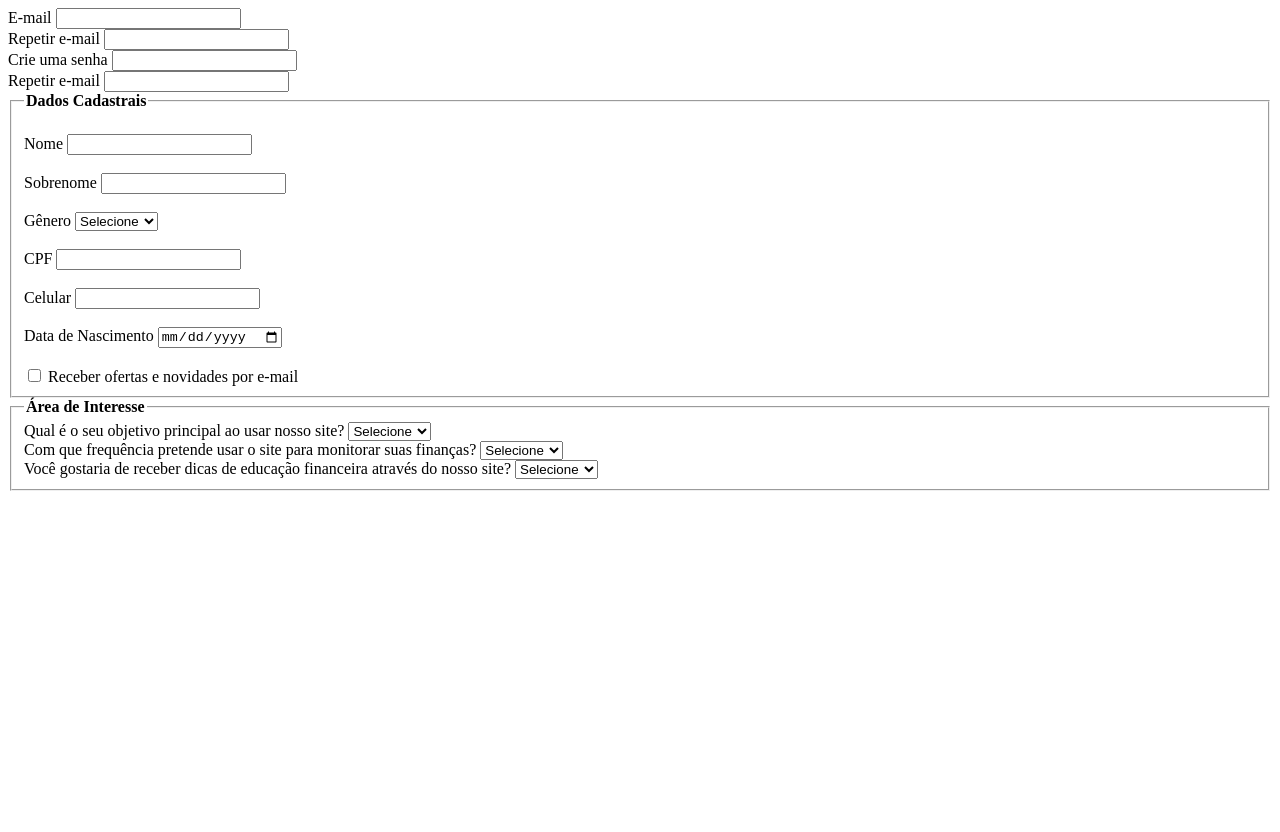
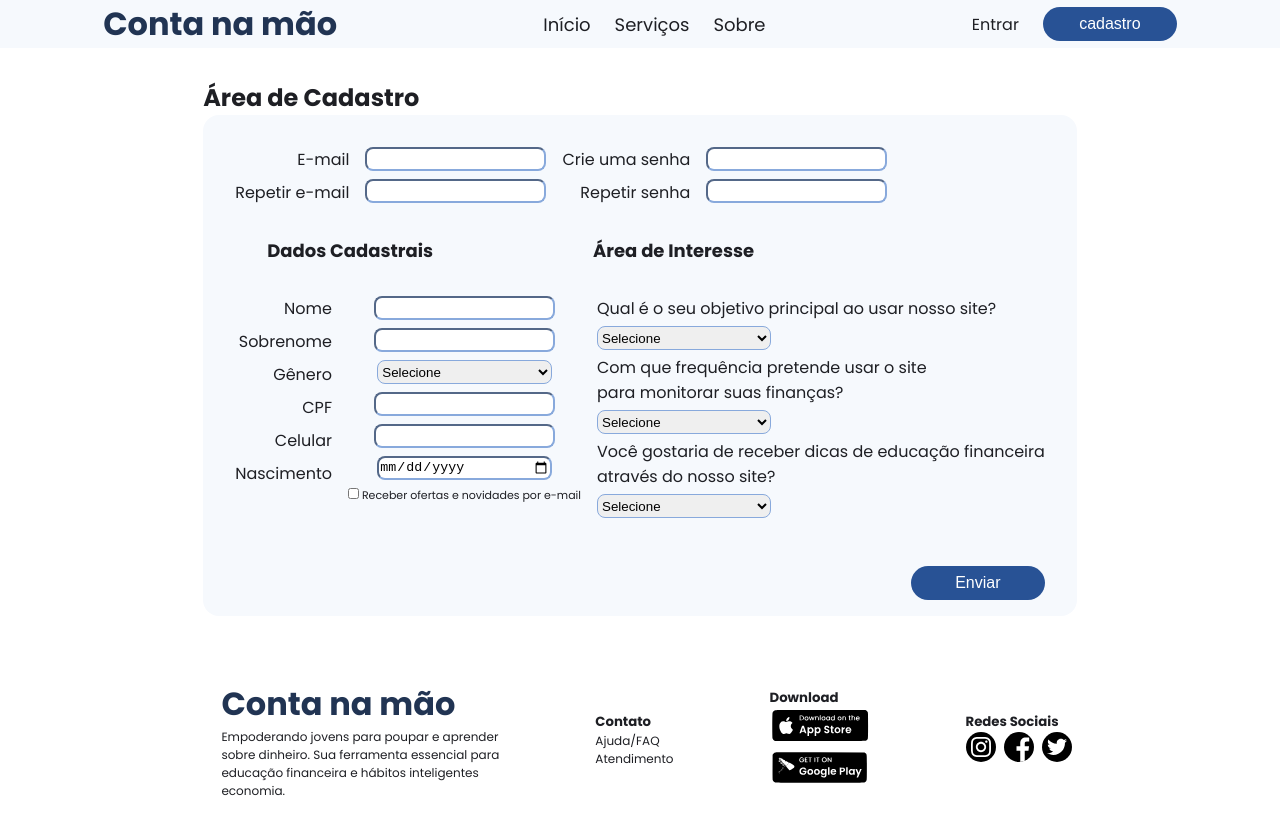
Before and after one commit to ICEI-PUC-Minas-PMV-ADS/pmv-ads-2024-1-e1-proj-web-t09-conta-na-mao, a plain HTML site: page codigo-fonte/cadastro/cadastro.html in a window 1280 px wide. Before the commit the page ends 800 px from the top, so only its background shows below. Drawn offline with Linux system fonts and the light colour scheme.

Commit message:
Subindo a estilização da página de cadastro

```diff
--- a/codigo-fonte/cadastro/cadastro.css
+++ b/codigo-fonte/cadastro/cadastro.css
@@ -0,0 +1,191 @@
+@import url('https://fonts.googleapis.com/css2?family=Poppins:ital,wght@0,100;0,200;0,300;0,400;0,500;0,600;0,700;0,800;0,900;1,100;1,200;1,300;1,400;1,500;1,600;1,700;1,800;1,900&display=swap');
+
+*{
+    margin: 0;
+    padding: 0;
+    box-sizing: border-box;
+}
+body{
+    display: flex;
+    flex-direction: column;
+    justify-content: space-between;
+    align-items: center;
+}
+a{
+    text-decoration: none;
+}
+html {
+    font-family: Poppins, sans-serif;
+    font-weight: 400;
+    font-size: 16px;
+    color: #1E1F24;
+}
+main {
+    padding: 2rem;
+}
+.menu {
+    background: #F6F9FD;
+    width: 100%;
+}
+
+nav {
+    margin: auto;
+    display: flex;
+    flex-direction: row;
+    justify-content: space-around;
+    align-items: center;
+}
+ul {
+    list-style: none;
+}
+.logo {
+    font-weight: 700px;
+    font-size: 2rem;
+    line-height: 48px;
+    color: #213453;
+}
+.menuopcions {
+    display: flex;
+    flex-direction: row;
+    gap: 1.5rem;
+    font-weight: 400;
+    font-size: 18px;
+    line-height: 27px;
+}
+
+.option {
+    display: flex;
+    flex-direction: row;
+    align-items: center;
+    gap: 1.5rem;
+}
+.hero{
+    width: 100%;
+    background: #F6F9FD;
+    border-radius: 16px;
+    align-items: center;
+}
+
+.inputUser {
+    border-radius: 0.5rem;
+    max-width: 260px;
+    height: 1.5rem;
+    border-color: #88A9DC;
+}
+.primeiraparte {
+    display: flex;
+    gap: 1rem;
+    padding: 2rem;
+}
+
+.teste {
+    display: flex;
+    flex-direction: column;
+    align-items: end;
+    gap: 0.5rem;
+}
+.inputbox {
+    display: flex;
+    flex-direction: column;
+    align-items: center;
+    gap: 0.5rem;
+}
+.segundaparte {
+    display: flex;
+    justify-content: center;
+    align-items: flex-start;
+    gap: 1rem;
+    padding: 2rem;
+}
+.teste2 {
+    display: flex;
+    flex-direction: column;
+    align-items: end;
+    gap: 0.5rem;
+}
+.questionario {
+    display: flex;
+    flex-direction: column;
+    justify-content: space-between;
+    gap: 5px;
+}
+.selectOption {
+    border-radius: 0.5rem;
+    width: 10.9rem;
+    height: 1.5rem;
+    border-color: #88A9DC;
+}
+#data_nascimento {
+    width: 10.9rem;
+}
+.ofertas {
+    font-size: 11px;
+    line-height: 15px;
+}
+#ofertas {
+    width: 11px;
+    height: 11px;
+    border: 1px;
+}
+.description {
+    font-size: 18px;
+    line-height: 27px;
+    display: flex;
+    flex-direction: row;
+    justify-content: flex-start;
+    padding: 0rem 4rem;
+    gap: 10rem;
+}
+.button {
+    display: flex;
+    justify-content: flex-end;
+    padding: 1rem 2rem;
+}
+
+.enviar {
+     /* Resetando estilos padrão */
+     border: none;
+     padding: 0.5em 1em;
+     font-size: inherit;
+     background-color: transparent;
+     color: inherit;
+     cursor: pointer;
+     /* Adicionando estilos personalizados */
+     background-color: #285295;
+     color: #FFFFFF;
+     border-radius: 32px;
+     width: 134px;
+}
+footer {
+    display: flex;
+    flex-direction: row;
+    justify-content: space-between;
+    align-items: center;
+    gap: 6rem;
+    padding: 2rem;
+}
+.sobre {
+   display: flex;
+   flex-direction: column;
+   font-size: 12px;
+}
+.suporte {
+    font-size: 12px;
+}
+.imgdownload {
+    max-width: 15%;
+    align-items: flex-start;
+}
+.imgdownload > figure > img {
+    width: 100px;
+    border-radius: 0.5rem;
+}
+.socialmidia {
+    display: flex;
+    max-width: 10vh;
+    gap: 0.5rem;
+}
+.socialmidia > figure > img {
+    width: 30px;
+    border-radius: 1rem;
+}
--- a/codigo-fonte/cadastro/cadastro.html
+++ b/codigo-fonte/cadastro/cadastro.html
@@ -8,107 +8,137 @@
     <link rel="stylesheet" type="text/css" href="cadastro.css">
 </head>
 <body>
-    <section class="container centralizado">
-        <div class="centralizar">
-            <div class="primeiroCadastro">
-                <div class="input-group">
-                    <div class="inputbox">
-                        <label for="email">E-mail</label>
-                        <input type="email" name="email" id="email" class="inputUser" required>
+    <header class="menu">
+        <nav>
+            <h2 class="logo">Conta na mão</h2>
+            <ul class="menuopcions">
+                <li><a>Início</a></li>
+                <li><a>Serviços</a></li>
+                <li><a>Sobre</a></li>
+            </ul>
+            <ul class="option">
+                <li><a>Entrar</a></li>
+                <button class="enviar">cadastro</button>
+            </ul>
+        </nav>
+    </header>
+    <main>
+        <h2>Área de Cadastro</h2>
+        <section class="hero">
+            <section class="primeiraparte">
+                <div class="teste">
+                    <label for="email">E-mail </label>
+                    <label for="confEmail">Repetir e-mail</label>
                 </div>
                 <div class="inputbox">
-                        <label for="confEmail">Repetir e-mail</label>
+                    <input type="email" name="email" id="email" class="inputUser" required>
                     <input type="email" name="confEmail" id="confEmail" class="inputUser" required>
                 </div>
-                </div>
-                <div class="input-group">
-                    <div class="inputbox">
+                <div class="teste">
                     <label for="senha">Crie uma senha</label>
-                        <input type="password" name="senha" id="senha" class="inputUser" required>
+                    <label for="confSenha">Repetir senha</label>
                 </div>
                 <div class="inputbox">
-                        <label for="confSenha">Repetir e-mail</label>
+                    <input type="password" name="senha" id="senha" class="inputUser" required>
                     <input type="password" name="confSenha" id="confSenha" class="inputUser" required>
                 </div>
+            </section>
+            <section>
+                <div class="description">
+                    <span><strong>Dados Cadastrais</strong></span>
+                    <span><strong>Área de Interesse</strong></span>
                 </div>
+            </section>
+            <section class="segundaparte">
+                <div class="teste2">
+                    <label for="nome">Nome</label>
+                    <label for="sobrenome">Sobrenome</label>
+                    <label for="genero">Gênero</label>
+                    <label for="cpf">CPF</label>
+                    <label for="tel">Celular</label>
+                    <label for="data_nascimento">Nascimento</label>
                 </div>
-
-            <div class="cadastPrefe">
-                <fieldset>
-                    <legend><strong>Dados Cadastrais</strong></legend>
-                    <br>
                 <div class="inputbox">
-                        <label for="nome">Nome</label>
                     <input type="text" name="nome" id="nome" class="inputUser" required>
-                    </div>
-                    <br>
-                    <div class="inputbox">
-                        <label for="sobrenome">Sobrenome</label>
                     <input type="text" name="sobrenome" id="sobrenome" class="inputUser" required>
-                    </div>
-                    <br>
-                    <div class="inputbox">
-                        <label for="genero">Gênero</label>
-                        <select id="genero" name="genero">
+                    <select id="genero" name="genero" class="selectOption">
                         <option value="Selecione">Selecione</option>
                         <option value="masculino">Masculino</option>
                         <option value="feminino">Feminino</option>
                         <option value="outro">Outro</option>
                     </select>
-                    </div>
-                    <br>
-                    <div class="inputbox">
-                        <label for="cpf">CPF</label>
                     <input type="number" name="cpf" id="cpf" class="inputUser" required>
-                    </div>
-                    <br>
-                    <div class="inputbox">
-                        <label for="tel">Celular</label>
                     <input type="tel" name="telefone" id="tel" class="inputUser" required>
-                    </div>
-                    <br>
-                    <div class="inputbox">
-                        <label for="data_nascimento">Data de Nascimento</label>
                     <input type="date" name="data_nascimento" id="data_nascimento" class="inputUser" required>
-                    </div>
-                    <br>
-                    <div class="inputbox">
-                        <input type="checkbox" name="ofertas" id="ofertas" class="inputUser">
+                    <div class="ofertas">
+                        <input type="checkbox" name="ofertas" id="ofertas">
                         <label for="ofertas">Receber ofertas e novidades por e-mail</label>
                     </div>
-                </fieldset>
-                <fieldset>
-                    <legend><strong>Área de Interesse</strong></legend>
-                    <div class="inputbox">
+                </div>
+                <div class="questionario">
+                    <div class="questionario">
                         <label for="objPrincipal">Qual é o seu objetivo principal ao usar nosso site?</label>
-                        <select id="genero" name="genero">
+                        <select id="genero" name="genero" class="selectOption">
                             <option value="Selecione">Selecione</option>
-                            <option value="masculino">Masculino</option>
-                            <option value="feminino">Feminino</option>
+                            <option value="option1">Economizar dinheiro</option>
+                            <option value="option2">Estabelecer metas financeiras</option>
+                            <option value="option3">Melhorar a gestão financeira pessoal</option>
+                            <option value="option4">Alcançar a independência financeira</option>
                             <option value="outro">Outro</option>
                         </select>
                     </div>
-                    <div class="inputbox">
-                        <label for="frequenciaDeUso">Com que frequência pretende usar o site para monitorar suas finanças?</label>
-                        <select id="genero" name="genero">
+                    <div class="questionario">
+                        <label for="frequenciaDeUso">Com que frequência pretende usar o site<br>para monitorar suas finanças?</label>
+                        <select id="genero" name="genero" class="selectOption">
                             <option value="Selecione">Selecione</option>
-                            <option value="masculino">Masculino</option>
-                            <option value="feminino">Feminino</option>
-                            <option value="outro">Outro</option>
+                            <option value="alta">Alta</option>
+                            <option value="medio">Médio</option>
+                            <option value="baixo">Baixa</option>
+                            <option value="outro">Não sei responder</option>
                         </select>
                     </div>
-                    <div class="inputbox">
-                        <label for="indicacaoFinanceira">Você gostaria de receber dicas de educação financeira através do nosso site?</label>
-                        <select id="genero" name="genero">
+                    <div class="questionario">
+                        <label for="indicacaoFinanceira">Você gostaria de receber dicas de educação financeira<br>através do nosso site?</label>
+                        <select id="genero" name="genero" class="selectOption">
                             <option value="Selecione">Selecione</option>
-                            <option value="masculino">Masculino</option>
-                            <option value="feminino">Feminino</option>
-                            <option value="outro">Outro</option>
+                            <option value="sim">SIM</option>
+                            <option value="nao">NÃO</option>
                         </select>
-                    </div>
-                </fieldset>
                     </div>
                 </div>
             </section>
+            <div class="button">
+                <button class="enviar">Enviar</button>
+            </div>
+        </section>
+    </main>
+    <footer>
+        <div class="sobre">
+            <span class="logo"><strong>Conta na mão</strong></span>
+            <p>Empoderando jovens para poupar e aprender<br>
+            sobre dinheiro. Sua ferramenta essencial para<br>
+            educação financeira e hábitos inteligentes<br> economia.</p>
+        </div>
+        <div>
+            <h5><strong>Contato</strong></h5>
+            <ul class="suporte">
+                <li><a>Ajuda/FAQ</a></li>
+                <li><a>Atendimento</a></li>
+            </ul>
+        </div>
+        <div class="imgdownload">
+            <h5><strong>Download</strong></h5>
+            <figure><img src="/codigo-fonte/cadastro/imag/apple.svg" alt=""></figure>
+            <figure><img src="/codigo-fonte/cadastro/imag/android.svg"></figure>
+        </div>
+        <div>
+            <h5><strong>Redes Sociais</strong></h5>
+            <div class="socialmidia">
+                <figure><img src="/codigo-fonte/cadastro/imag/instagram.svg" alt=""></figure>
+                <figure><img src="/codigo-fonte/cadastro/imag/facebook.svg" alt=""></figure>
+                <figure><img src="/codigo-fonte/cadastro/imag/twitter.svg" alt=""></figure>
+            </div>
+        </div>
+    </footer>
 </body>
 </html>
```
Also changed, not shown: codigo-fonte/cadastro/imag/android.svg (added), codigo-fonte/cadastro/imag/apple.svg (added), codigo-fonte/cadastro/imag/facebook.svg (added), codigo-fonte/cadastro/imag/instagram.svg (added), codigo-fonte/cadastro/imag/twitter.svg (added). Lines whose indentation alone changed are shown as unchanged.
